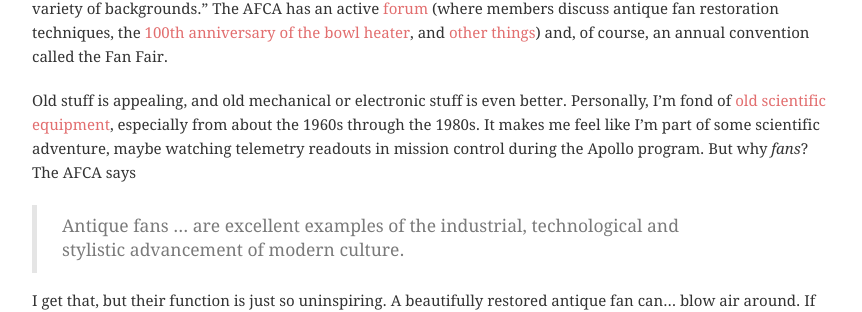
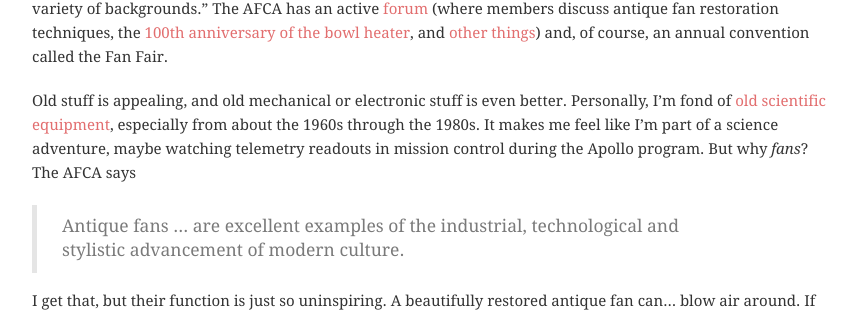
Before and after one commit to piscisvolans/piscisvolans.github.io, a Jekyll site: the page built from _posts/2014-08-31-the-antique-fan-collectors-association.md, in a window 1280 px wide. Shown: the part 591-903 px from the top of the page, without its empty margins (208-1070 px from the left). Built offline with Jekyll 4.4.1, drawn with Linux system fonts in a browser that asks for light colours; some web fonts are replaced; Markdown is read by kramdown in place of the engine named in the settings; comment, search, counter and statistics services are not loaded.

Commit message:
small text edit

```diff
--- a/_posts/2014-08-31-the-antique-fan-collectors-association.md
+++ b/_posts/2014-08-31-the-antique-fan-collectors-association.md
@@ -12,7 +12,7 @@ But I still wasn't that interested.
 
 Almost anything is really interesting to someone, so I looked for people who like fans&mdash;maybe they could tell me why I should care. I found the [Antique Fan Collectors Association](http://www.fancollectors.org/), which has "over 500 members with a wide variety of backgrounds." The AFCA has an active [forum](http://www.afcaforum.com/) (where members discuss antique fan restoration techniques, the [100th anniversary of the bowl heater](http://www.afcaforum.com/forum1/34237.html), and [other things](http://www.afcaforum.com/view_post.php?post_id=277514)) and, of course, an annual convention called the Fan Fair.
 
-Old stuff is appealing, and old mechanical or electronic stuff is even better. Personally, I'm fond of [old scientific equipment](http://eecue.com/b/743/The-Black-Hole---Los-Alamos-Laboratory-Salvage-Yard.html), especially from about the 1960s through the 1980s. It makes me feel like I'm part of some scientific adventure, maybe watching telemetry readouts in mission control during the Apollo program. But why *fans*? The AFCA says
+Old stuff is appealing, and old mechanical or electronic stuff is even better. Personally, I'm fond of [old scientific equipment](http://eecue.com/b/743/The-Black-Hole---Los-Alamos-Laboratory-Salvage-Yard.html), especially from about the 1960s through the 1980s. It makes me feel like I'm part of a science adventure, maybe watching telemetry readouts in mission control during the Apollo program. But why *fans*? The AFCA says
 
 >Antique fans ... are excellent examples of the industrial, technological and stylistic advancement of modern culture.
 
```
